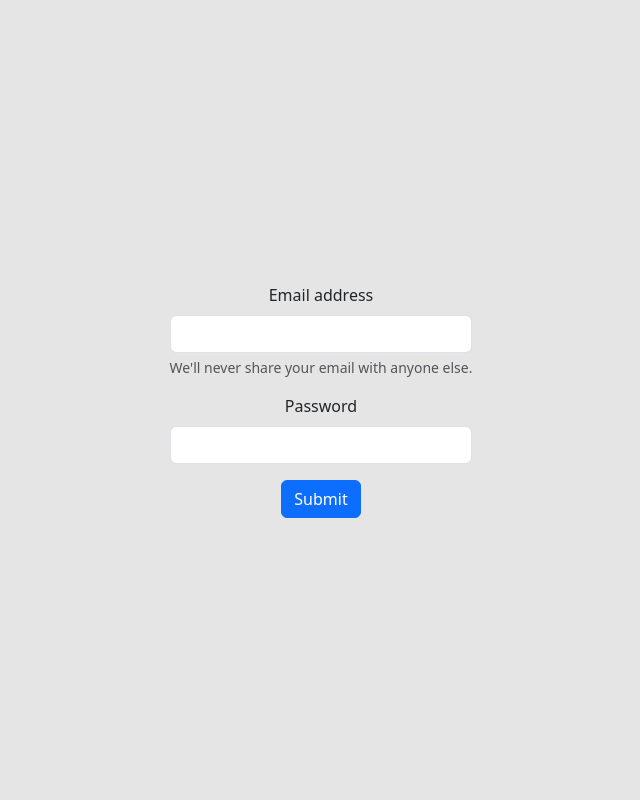
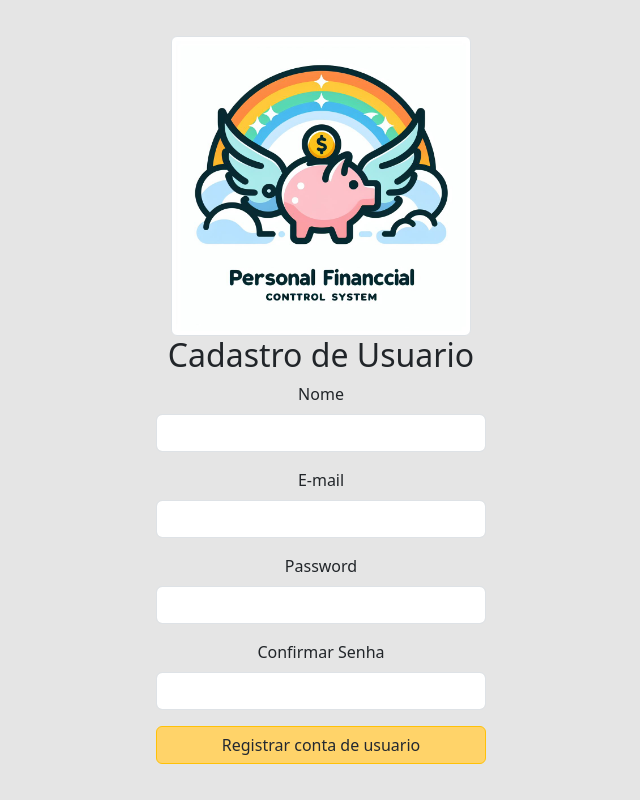
Before and after one commit to thecodergus/odaw-final, a Svelte app in the folder front-end/: page /cadastro in a window 1280 px wide. Shown: the whole page, without its empty margins (319-959 px from the left). Built offline with nearby package versions, Linux system fonts and the light colour scheme.

Commit message:
Terminando a tela de cadastrar Usuario

```diff
--- a/front-end/index.html
+++ b/front-end/index.html
@@ -6,6 +6,7 @@
   <link rel="icon" type="image/svg+xml" href="/imgs/Logo.jpeg" />
   <meta name="viewport" content="width=device-width, initial-scale=1.0" />
   <link rel="stylesheet" href="/css/bootstrap.min.css" />
+  <link rel="stylesheet" href="/css/meu.css" />
   <title>Sistema de gestão pessoal</title>
 </head>
 
@@ -15,20 +16,4 @@
   <script type="module" src="/js/bootstrap.min.js"></script>
 </body>
 
-<style>
-  body {
-    background-color: #E5E5E5;
-  }
-
-  .botao-amarelo {
-    background-color: #FFD369;
-    color: #222831;
-  }
-
-  .botao-preto {
-    background-color: #393E46;
-    color: #EEEEEE;
-  }
-</style>
-
 </html>
--- /dev/null
+++ b/front-end/public/css/meu.css
@@ -0,0 +1,30 @@
+  body {
+      background-color: #E5E5E5;
+  }
+
+  .botao-amarelo {
+      background-color: #FFD369;
+      color: #222831;
+  }
+
+  .botao-amarelo:hover {
+      background-color: #ffc02f;
+      color: #222831;
+  }
+
+  .botao-amarelo:active {
+      background-color: #ffb300;
+      color: #222831;
+  }
+
+  .botao-preto {
+      background-color: #393E46;
+      color: #EEEEEE;
+  }
+
+  .logo {
+      max-width: 400px;
+      max-height: 300px;
+      width: auto;
+      height: auto;
+  }
--- a/front-end/src/routes/CadastroUsuario.svelte
+++ b/front-end/src/routes/CadastroUsuario.svelte
@@ -1,23 +1,134 @@
-<script></script>
+<script>
+    // Importe a variável reativa do Svelte
+    import Popup from "../lib/Popup.svelte";
+
+    // Crie variáveis reativas para os campos
+    let nome = "";
+    let email = "";
+    let senha = "";
+    let confirmarSenha = "";
+    let popupVisivel = false;
+    let popupMensagem = "";
+    let popupCallBack = null;
+
+    // Função para verificar se as senhas coincidem
+    function verificarCampos() {
+        if (senha !== confirmarSenha) {
+            abrirPopup("As senhas não coincidem. Por favor, tente novamente.");
+        }
+
+        if ([nome, email, senha, confirmarSenha].some((i) => i === "")) {
+            abrirPopup("Os campos não podem ficar em branco!");
+        }
+
+        if (validarEmail(email) === false) {
+            abrirPopup("O e-mail precisa ser valido!");
+        }
+    }
+
+    function abrirPopup(msg) {
+        popupMensagem = msg;
+        popupCallBack = () => {
+            popupVisivel = false;
+            popupMensagem = "";
+        };
+        popupVisivel = true;
+    }
+
+    function validarEmail(input) {
+        const validRegex =
+            /^[a-zA-Z0-9.!#$%&'*+/=?^_`{|}~-]+@[a-zA-Z0-9-]+(?:\.[a-zA-Z0-9-]+)*$/;
+
+        if (input.match(validRegex)) {
+            return true;
+        } else {
+            return false;
+        }
+    }
+</script>
+
+<div class="container">
+    <picture>
+        <img
+            src="/imgs/Logo.jpeg"
+            class="img-fluid img-thumbnail logo"
+            alt="Imagem com formatos diferentes"
+        />
+    </picture>
 
     <form>
+        <div class="row">
+            <h2>Cadastro de Usuario</h2>
+        </div>
         <div class="mb-3">
-        <label for="cadastroEmail" class="form-label">Email address</label>
+            <div class="row">
+                <label for="cadastroNome" class="form-label">Nome</label>
+            </div>
+            <div class="row">
+                <input
+                    type="text"
+                    class="form-control"
+                    id="cadastroNome"
+                    bind:value={nome}
+                />
+            </div>
+        </div>
+        <div class="mb-3">
+            <div class="row">
+                <label for="cadastroEmail" class="form-label">E-mail</label>
+            </div>
+            <div class="row">
                 <input
                     type="email"
                     class="form-control"
                     id="cadastroEmail"
                     aria-describedby="emailHelp"
+                    bind:value={email}
                 />
-        <div id="emailHelp" class="form-text">
-            We'll never share your email with anyone else.
             </div>
         </div>
         <div class="mb-3">
+            <div class="row">
                 <label for="cadastroSenha" class="form-label">Password</label>
-        <input type="password" class="form-control" id="cadastroSenha" />
             </div>
-    <button type="submit" class="btn btn-primary">Submit</button>
+            <div class="row">
+                <input
+                    type="password"
+                    class="form-control"
+                    id="cadastroSenha"
+                    bind:value={senha}
+                />
+            </div>
+        </div>
+        <div class="mb-3">
+            <div class="row">
+                <label for="cadastroConfirmarSenha" class="form-label"
+                    >Confirmar Senha</label
+                >
+            </div>
+            <div class="row">
+                <input
+                    type="password"
+                    class="form-control"
+                    id="cadastroConfirmarSenha"
+                    bind:value={confirmarSenha}
+                />
+            </div>
+        </div>
+        <div class="row">
+            <button
+                type="button"
+                class="btn btn-warning botao-amarelo"
+                on:click={verificarCampos}>Registrar conta de usuario</button
+            >
+        </div>
     </form>
+</div>
+<Popup
+    open={popupVisivel}
+    message={popupMensagem}
+    title={"Erro"}
+    onClosed={popupCallBack}
+/>
 
 <style></style>
```
Lines whose indentation alone changed are shown as unchanged.
